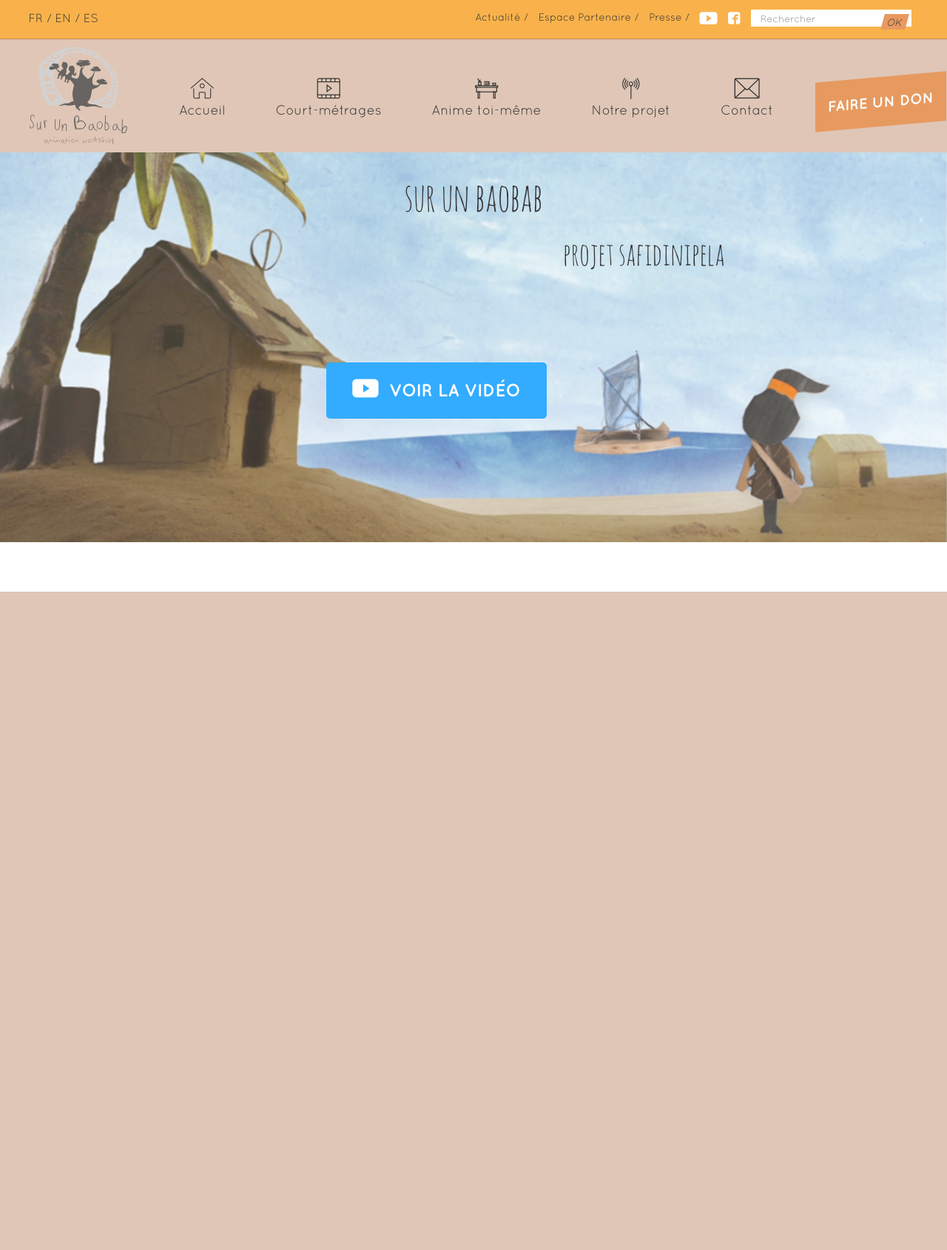
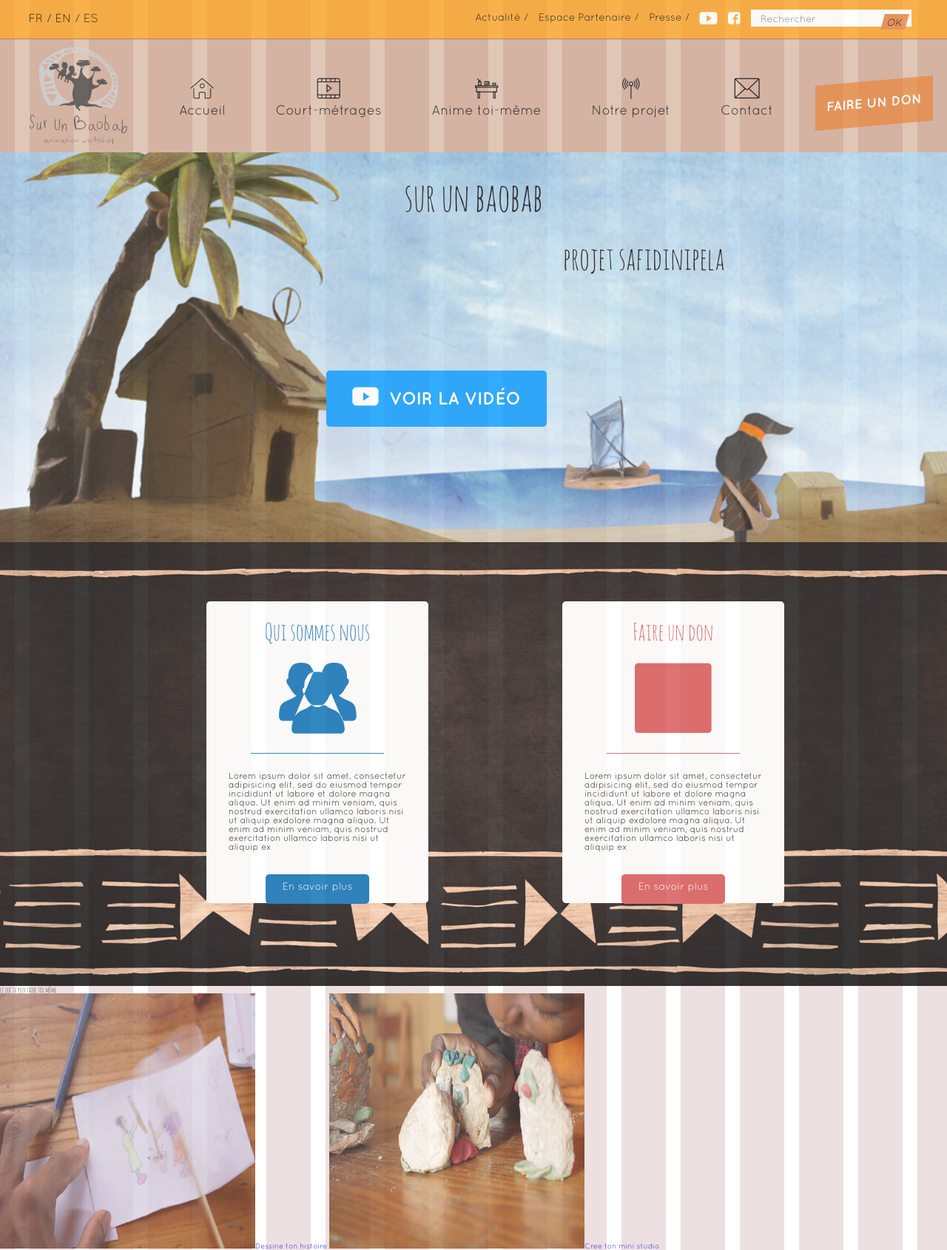
Before and after one commit to dylanschirino/Baobab, a PHP site: page / in a window 1280 px wide. Shown: the whole page at 74% size. Before the commit the page ends 800 px from the top, so only its background shows below. Run offline with PHP 8.4, Linux system fonts and the light colour scheme; some web fonts are replaced.

Commit message:
added whosbaobab section

```diff
--- a/baobab-web/css/styles.css
+++ b/baobab-web/css/styles.css
@@ -99,6 +99,7 @@ html {
   font: 62.5% "Quicksand", Arial, sans-serif; }
 
 body {
+  background: url("../img/grille.png") center center;
   opacity: .8; }
 
 h1, h2, h3 {
@@ -201,6 +202,41 @@ a {
 
 /* BAOBAB Project
  *
+ * /sass/object/whosbaobab.scss - non design of whosbaobab stylesheet
+ *
+ * coded by Dylan Schirino
+ * started at 23/04/2016
+ */
+.whosbaobab {
+  height: 60em; }
+  .whosbaobab__maincontainer {
+    width: 90em;
+    padding-top: 8em;
+    margin: auto; }
+    .whosbaobab__maincontainer::after {
+      content: "";
+      display: block;
+      clear: both; }
+  .whosbaobab__container {
+    width: 30em;
+    display: block;
+    height: 40.8em;
+    margin-left: 8.9em;
+    float: left; }
+    .whosbaobab__container--right {
+      float: right;
+      margin-right: 3em; }
+
+.container__link {
+  display: block;
+  margin: 0.5em auto;
+  width: 10em;
+  /*140px*/
+  height: 2.8571em;
+  /*40px*/ }
+
+/* BAOBAB Project
+ *
  * /sass/components/subheader.scss - Design of subheader stylesheet
  *
  * coded by Dylan Schirino
@@ -237,17 +273,15 @@ a {
     font-family: "Quicksand", Arial, sans-serif;
     border: none;
     background-color: #E38039;
-    -webkit-transform: skewX(-15deg);
-            transform: skewX(-15deg);
+    transform: skewX(-15deg);
     transition: .2s linear; }
     .subheader__submit:hover {
       cursor: pointer;
-      -webkit-transform: skewX(0deg);
-              transform: skewX(0deg); }
+      transform: skewX(0deg); }
 
 /* BAOBAB Project
  *
- * /sass/components/header.scss - non design of header stylesheet
+ * /sass/components/header.scss - design of header stylesheet
  *
  * coded by Dylan Schirino
  * started at 22/04/2016
@@ -269,8 +303,7 @@ a {
     transition: .1s linear; }
     .mainmenu__link:hover {
       border-bottom: 1px solid black;
-      -webkit-transform: scale(1.1);
-              transform: scale(1.1); }
+      transform: scale(1.1); }
     .mainmenu__link--home {
       margin-left: 1.5em; }
       .mainmenu__link--home::before {
@@ -296,16 +329,70 @@ a {
     .mainmenu__link--donate {
       background-color: #E28139;
       color: white;
-      font-size: 2em;
+      font-size: 1.8em;
       font-weight: bold;
       text-transform: uppercase;
-      -webkit-transform: skewY(-5deg);
-              transform: skewY(-5deg); }
+      transform: skewY(-5deg); }
       .mainmenu__link--donate:hover {
         background-color: #D36210;
         border: none;
-        -webkit-transform: scale(1);
-                transform: scale(1); }
+        transform: scale(1); }
+
+/* BAOBAB Project
+ *
+ * /sass/components/whosbaobab.scss - design of whosbaobab stylesheet
+ *
+ * coded by Dylan Schirino
+ * started at 23/04/2016
+ */
+.whosbaobab {
+  background: url("../img/quisommesnous.jpg") center fixed;
+  color: black; }
+  .whosbaobab__container {
+    background-color: white;
+    text-align: center;
+    border-radius: 5px;
+    transition: .2s ease-in-out; }
+    .whosbaobab__container:hover .container__link {
+      background-color: #193E56; }
+    .whosbaobab__container--right:hover .container__link {
+      background-color: #AD4343; }
+
+.container__title {
+  font-size: 3.2em;
+  padding-top: 0.78125em;
+  /*25/3.2*/
+  color: #006BB2; }
+  .container__title::after {
+    content: "";
+    display: block;
+    font: 3em "glyphs";
+    padding: 26px 0;
+    margin: 0 60px;
+    border-bottom: 1px solid #006BB2; }
+  .container__title--red {
+    color: #D75151; }
+    .container__title--red::after {
+      content: "\e906";
+      display: block;
+      font: 3em "glyphs";
+      padding: 26px 0;
+      margin: 0 60px;
+      border-bottom: 1px solid #D75151; }
+
+.container__text {
+  font-size: 1.2em;
+  padding: 2em 2.5em;
+  text-align: left; }
+
+.container__link {
+  font-size: 1.4em;
+  line-height: 2.4em;
+  background-color: #006BB2;
+  color: white;
+  border-radius: 5px; }
+  .container__link--red {
+    background-color: #D75151; }
 
 /* BAOBAB Project
 *
@@ -321,7 +408,7 @@ a {
     font-size: 5.2em;
     padding-top: 0.6667em; }
   .mainimage__subtitle {
-    font-size: 4.2em;
+    font: 4.2em "Amatic", sans-serif;
     padding-top: 0.714em; }
   .mainimage__button {
     font: bold 2.4em/3em "Quicksand", Arial, sans-serif;
@@ -361,4 +448,5 @@ a {
   75% {
     -webkit-transform: scale(0.8);
     transform: scale(0.8); } }
+
 /*# sourceMappingURL=styles.css.map */
--- a/baobab-web/index.html
+++ b/baobab-web/index.html
@@ -78,12 +78,45 @@
       <section class="mainimage">
         <h2 aria-level="2" class="mainimage__title">
           sur un baobab
-        <h2>
+        </h2>
         <p class="mainimage__subtitle">
           projet safidinipela
         </p>
         <a class="mainimage__button" href="https://www.youtube.com/watch?v=92IwfppA5SQ&list=PLQe9p49ocj3Eu79F0kz3EbBz9vf4Nc3oN&index=2" title="Accéder à la vidéo sur youtube">Voir la vidéo</a>
-          </section>
-        </main>
-      </body>
-      </html>
+      </section>
+
+      <section class="whosbaobab">
+        <div class="whosbaobab__maincontainer">
+          <div class="whosbaobab__container">
+            <h3 aria-level="3" class="container__title">Qui sommes nous</h3>
+            <p class="container__text">
+              Lorem ipsum dolor sit amet, consectetur adipisicing elit, sed do eiusmod tempor incididunt ut labore et dolore magna aliqua. Ut enim ad minim veniam, quis nostrud exercitation ullamco laboris nisi ut aliquip exdolore magna aliqua. Ut enim ad minim veniam, quis nostrud exercitation ullamco laboris nisi ut aliquip ex
+            </p>
+            <a href="projet.html" title="Accéder à la page projet" class="container__link">En savoir plus</a>
+          </div>
+
+          <article class="whosbaobab__soutien">
+            <div class="whosbaobab__container whosbaobab__container--right">
+              <h3 aria-level="3" class="container__title container__title--red">Faire un don</h3>
+              <p class="container__text container__text--red">
+                Lorem ipsum dolor sit amet, consectetur adipisicing elit, sed do eiusmod tempor incididunt ut labore et dolore magna aliqua. Ut enim ad minim veniam, quis nostrud exercitation ullamco laboris nisi ut aliquip exdolore magna aliqua. Ut enim ad minim veniam, quis nostrud exercitation ullamco laboris nisi ut aliquip ex
+              </p>
+              <a href="projet.html" title="Accéder à la page projet" class="container__link container__link--red">En savoir plus</a>
+            </div>
+          </div>
+        </article>
+      </section>
+
+      <section class="doityourself">
+        <h3 aria-level="3" class="doityourself__title">
+          ce que tu peux faire toi même
+        </h3>
+        <a href="studio/dessine.html" class="doityourself__link"><img class="doityourself__image" src="../img/dessinetonhistoire.jpg" width="345" height="345" alt="dessine ton histoire image">Dessine ton histoire
+        </a>
+        <a href="studio/studio.html" class="doityourself__link"><img class="doityourself__image" src="../img/ministudio.jpg" width="345" height="345" alt="dessine ton histoire image">Cree ton mini studio
+        </a>
+      </section>
+
+    </main>
+  </body>
+  </html>
--- a/baobab-web/sass/base/root.scss
+++ b/baobab-web/sass/base/root.scss
@@ -5,7 +5,7 @@ html{
 font: 62.5% $quicksandStack;
 }
 body{
-  //background: url("../img/grille.png")center center;
+  background: url("../img/grille.png")center center;
   opacity: .8;
 }
 h1,h2,h3{
--- a/baobab-web/sass/components/_header.scss
+++ b/baobab-web/sass/components/_header.scss
@@ -1,6 +1,6 @@
 /* BAOBAB Project
  *
- * /sass/components/header.scss - non design of header stylesheet
+ * /sass/components/header.scss - design of header stylesheet
  *
  * coded by Dylan Schirino
  * started at 22/04/2016
@@ -57,7 +57,7 @@
     &--donate{
       background-color: #E28139;
       color:white;
-      font-size: 2em;
+      font-size: 1.8em;
       font-weight:bold;
       text-transform: uppercase;
       transform: skewY(-5deg);
--- a/baobab-web/sass/components/_mainimage.scss
+++ b/baobab-web/sass/components/_mainimage.scss
@@ -14,7 +14,7 @@
     padding-top: 0.6667em;
   }
   &__subtitle{
-    font-size:4.2em;
+    font:4.2em $amaticStack;
     padding-top:0.714em;
   }
   &__button{
--- /dev/null
+++ b/baobab-web/sass/components/_whosbaobab.scss
@@ -0,0 +1,64 @@
+/* BAOBAB Project
+ *
+ * /sass/components/whosbaobab.scss - design of whosbaobab stylesheet
+ *
+ * coded by Dylan Schirino
+ * started at 23/04/2016
+ */
+ .whosbaobab{
+   background: url("../img/quisommesnous.jpg") center fixed;
+   color:black;
+   &__container{
+     background-color: white;
+     text-align: center;
+     border-radius: 5px;
+     transition: .2s ease-in-out;
+     &:hover .container__link{
+       background-color:#193E56;
+     }
+     &--right:hover .container__link{
+       background-color: #AD4343;
+     }
+   }
+ }
+.container{
+  &__title{
+    font-size: 3.2em;
+    padding-top: 0.78125em; /*25/3.2*/
+    color:#006BB2;
+    &::after{
+      content:"";
+      display: block;
+      font:3em $glyphsStack;
+      padding:26px 0;
+      margin:0 60px;
+      border-bottom: 1px solid #006BB2;
+    }
+    &--red{
+      color:#D75151;
+      &::after{
+        content:"\e906";
+        display: block;
+        font:3em $glyphsStack;
+        padding:26px 0;
+        margin:0 60px;
+        border-bottom: 1px solid #D75151;
+      }
+    }
+  }
+  &__text{
+    font-size: 1.2em;
+    padding:2em 2.5em;
+    text-align:left
+  }
+  &__link{
+    font-size: 1.4em;
+    line-height: 2.4em;
+    background-color: #006BB2;
+    color:white;
+    border-radius: 5px;
+    &--red{
+      background-color:#D75151;
+    }
+  }
+}
--- /dev/null
+++ b/baobab-web/sass/object/_whosbaobab.scss
@@ -0,0 +1,39 @@
+/* BAOBAB Project
+ *
+ * /sass/object/whosbaobab.scss - non design of whosbaobab stylesheet
+ *
+ * coded by Dylan Schirino
+ * started at 23/04/2016
+ */
+.whosbaobab{
+  height:60em;
+  &__maincontainer{
+    width:90em;
+    padding-top: 8em;
+    margin:auto;
+    &::after{
+      content:"";
+      display: block;
+      clear: both;
+    }
+  }
+  &__container{
+    width:30em;
+    display:block;
+    height:40.8em;
+    margin-left: 8.9em;
+    float: left;
+    &--right{
+      float: right;
+      margin-right:3em;
+    }
+  }
+}
+.container{
+  &__link{
+    display: block;
+    margin:0.5em auto;
+    width:10em;/*140px*/
+    height:2.8571em; /*40px*/
+  }
+}
--- a/baobab-web/sass/styles.scss
+++ b/baobab-web/sass/styles.scss
@@ -23,17 +23,17 @@
 @import "object/subheader";
 @import "object/header";
 @import "object/mainimage";
-// @import "object/aside";
-// @import "object/maincontentinfo";
+@import "object/whosbaobab";
+@import "object/doityourself";
 // @import "object/maincontentinfotable";
 // @import "object/comment";
 // @import "object/footer";
 // 6. Components - Design des composants, morceaux d'UI
 @import "components/subheader";
 @import "components/header";
-// @import "components/aside";
+@import "components/whosbaobab";
 // @import "components/comment";
-// @import "components/maincontentinfo";
+@import "components/doityourself";
 // @import "components/maincontentinfotable";
 @import "components/mainimage";
 // @import "components/footer";
```
Also changed, not shown: baobab-web/img/dessinetonhistoire.jpg (added), baobab-web/img/grid.png (deleted), baobab-web/img/ministudio.jpg (added), baobab-web/img/quisommesnous.jpg, baobab-web/sass/components/_doityourself.scss (added), baobab-web/sass/object/_doityourself.scss (added), 1 other file.
